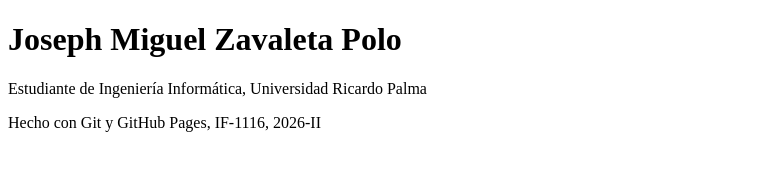
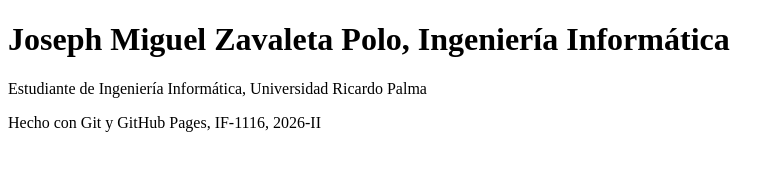
Before and after one commit to JosephMzp/josephmzp.github.io, a plain HTML site: page index.html in a window 1280 px wide. Shown: the whole page, without its empty margins (0-784 px from the left). Drawn offline with Linux system fonts and the light colour scheme.

Commit message:
Precisar carrera en el título

```diff
--- a/index.html
+++ b/index.html
@@ -9,7 +9,7 @@
 
 <body>
     <header>
-        <h1>Joseph Miguel Zavaleta Polo</h1>
+        <h1>Joseph Miguel Zavaleta Polo, Ingeniería Informática</h1>
         <p>Estudiante de Ingeniería Informática, Universidad Ricardo Palma</p>
     </header>
     <main>
```
